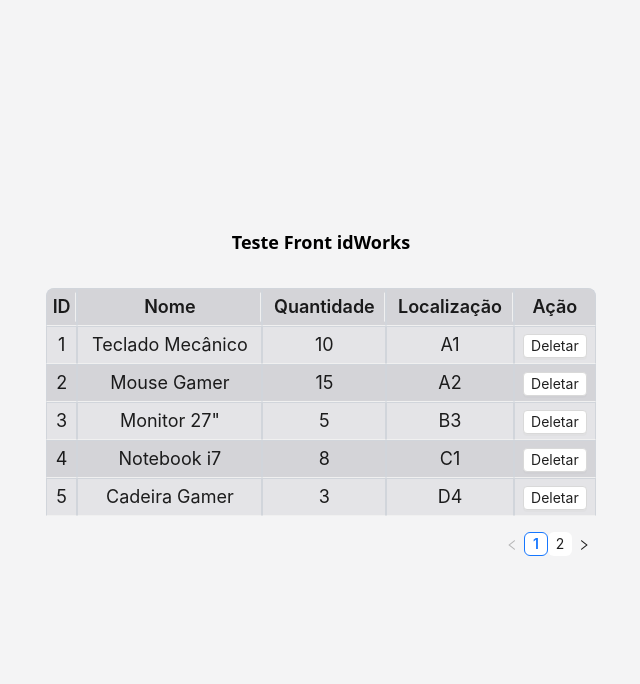
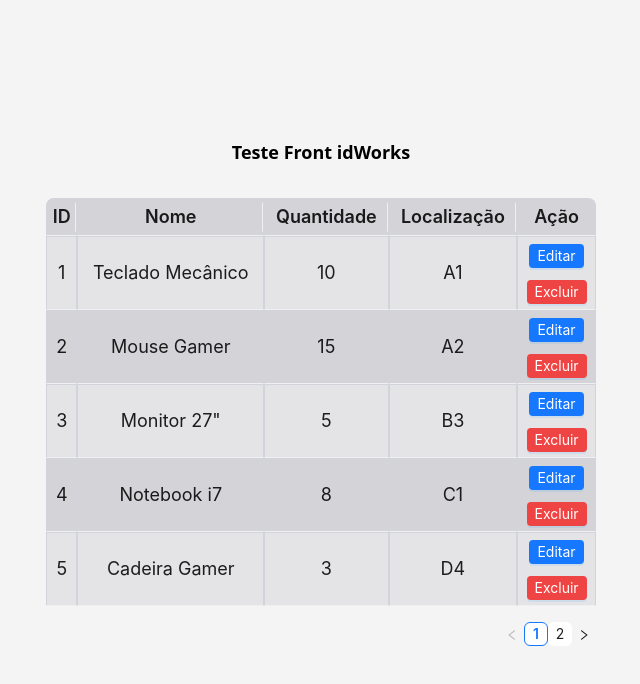
Before and after one commit to llucasy/teste-front-idworks, a React (Vite) app: page / in a window 1280 px wide. Shown: the top 684 px of the page, without its empty margins (319-959 px from the left). Built offline with nearby package versions, Linux system fonts and the light colour scheme; data requests are answered from the project's data file.

Commit message:
style: buttons

```diff
--- a/src/components/DataTable.tsx
+++ b/src/components/DataTable.tsx
@@ -34,9 +34,17 @@ export default function DataTable({
       title: 'Ação',
       key: 'action',
       render: (_, record) => (
-        <Space size="middle">
-          <Button onClick={() => onDelete(record.id)} size="small">
-            Deletar
+        <Space className="flex flex-col" size="small">
+          <Button type="primary" size="small">
+            Editar
+          </Button>
+          <Button
+            type="primary"
+            className="bg-red-500 text-white hover:!bg-red-400"
+            onClick={() => onDelete(record.id)}
+            size="small"
+          >
+            Excluir
           </Button>
         </Space>
       ),
```
